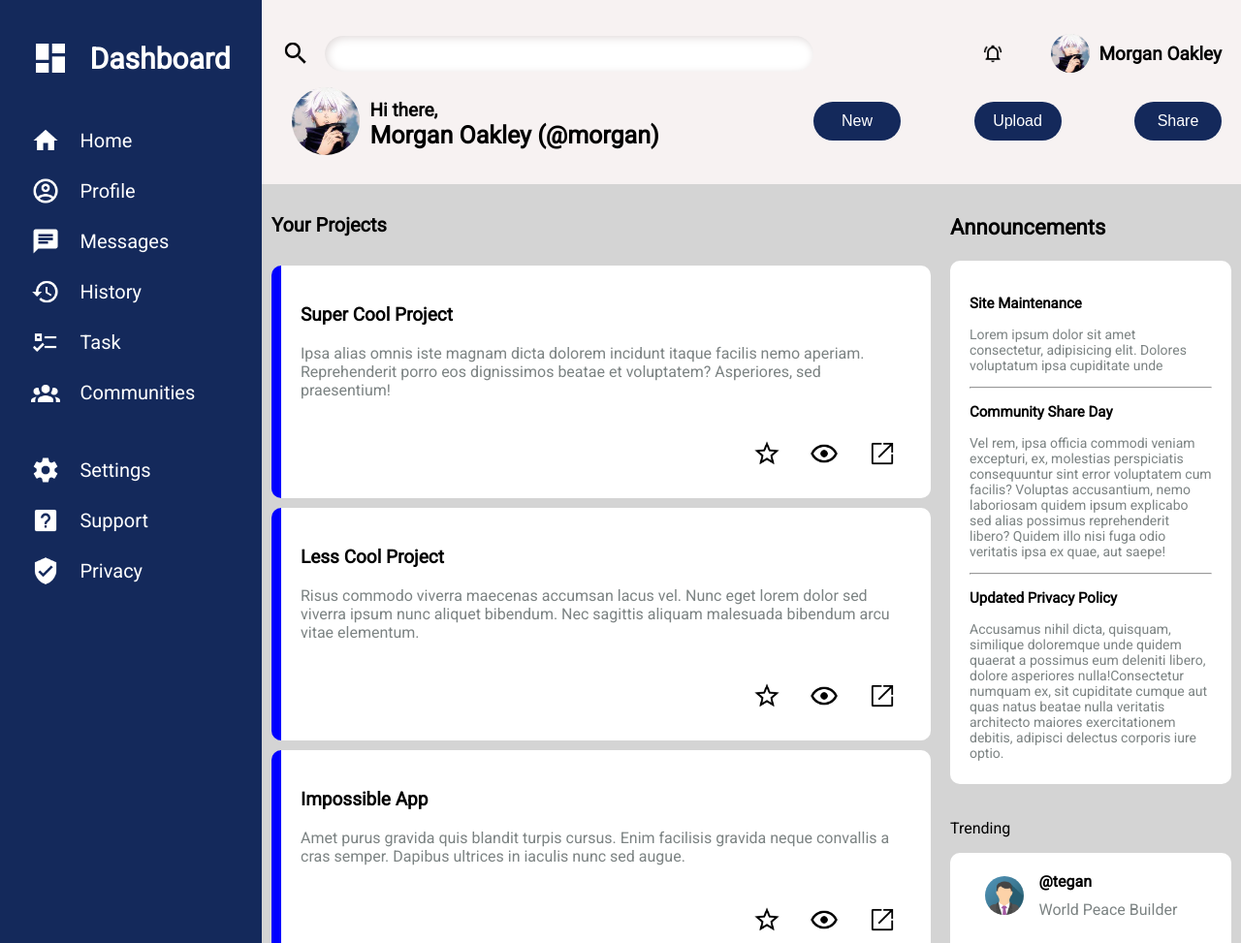
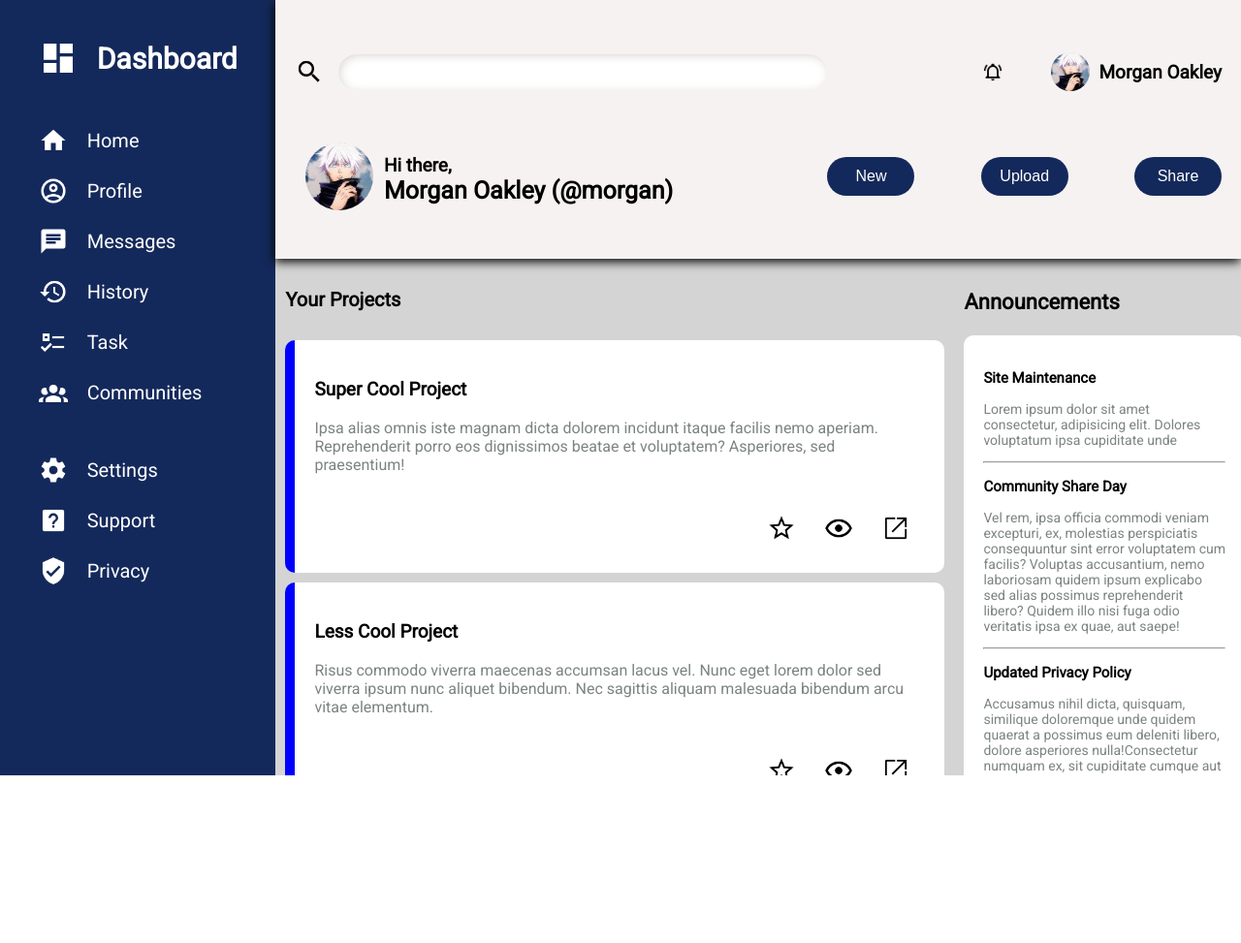
Before and after one commit to Akashzxr/admin-dashboard, a plain HTML site: page index.html in a window 1280 px wide. Shown: the top 973 px of the page at 97% size. After the commit the page ends 800 px from the top, so only its background shows below. Drawn offline with Linux system fonts and the light colour scheme.

Commit message:
added box shadow to header and scroll effect to contents

```diff
--- a/style.css
+++ b/style.css
@@ -29,7 +29,8 @@ ul{
     padding-left: 20px;
     padding-bottom: 30px;
     padding-top: 20px;
-    box-shadow: 10px 8px 5px ;
+    position: relative;
+    box-shadow: -1px 3px 10px ;
 }
 .profile-sec{
     grid-column: 2/3;
@@ -176,7 +177,7 @@ ul{
 
 .contents{
     background-color: rgb(212, 212, 212);
-    overflow: ;
+    overflow: scroll;
     display: grid;
     grid-template-columns: 2fr 1fr;
 }
```
